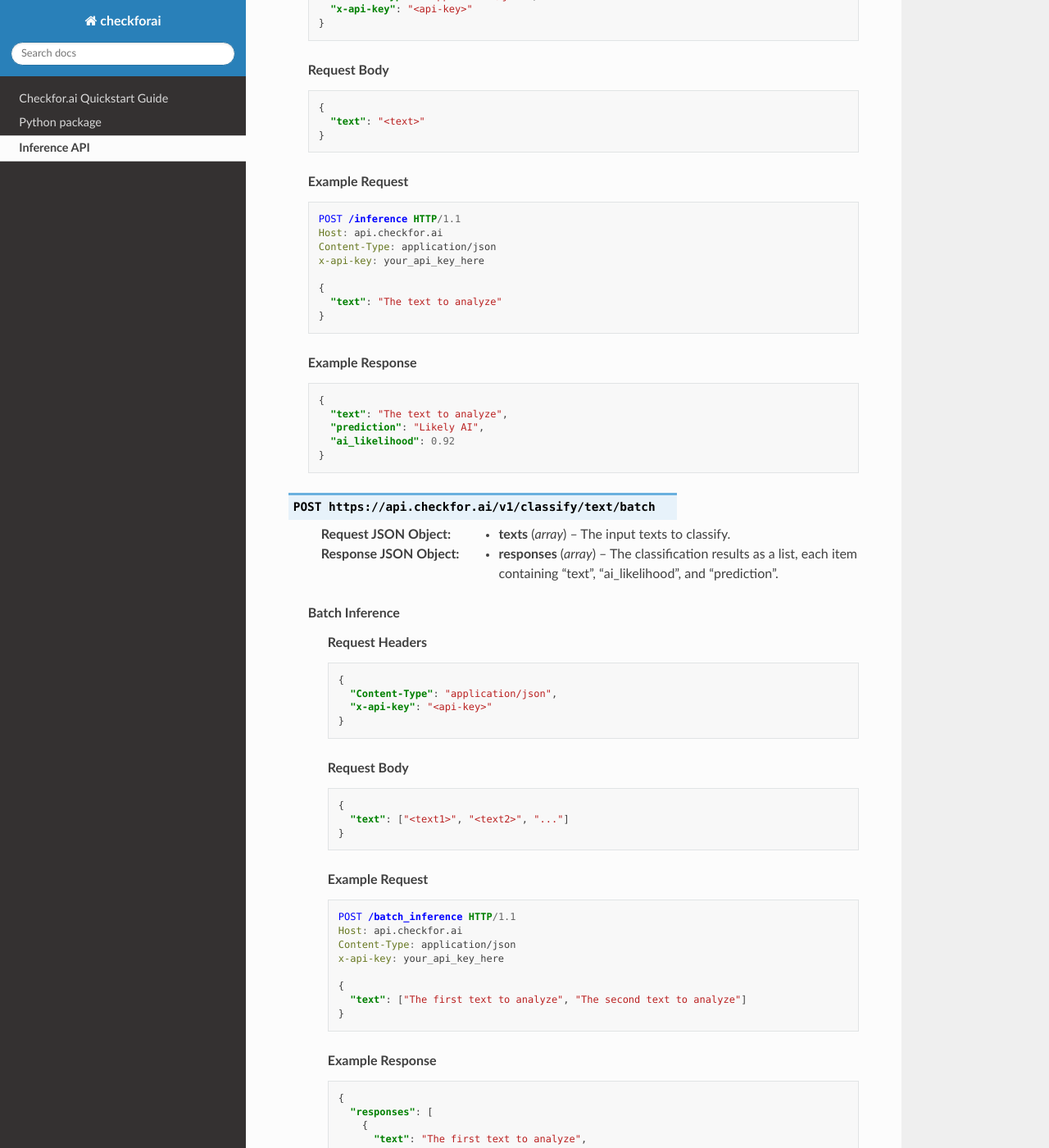
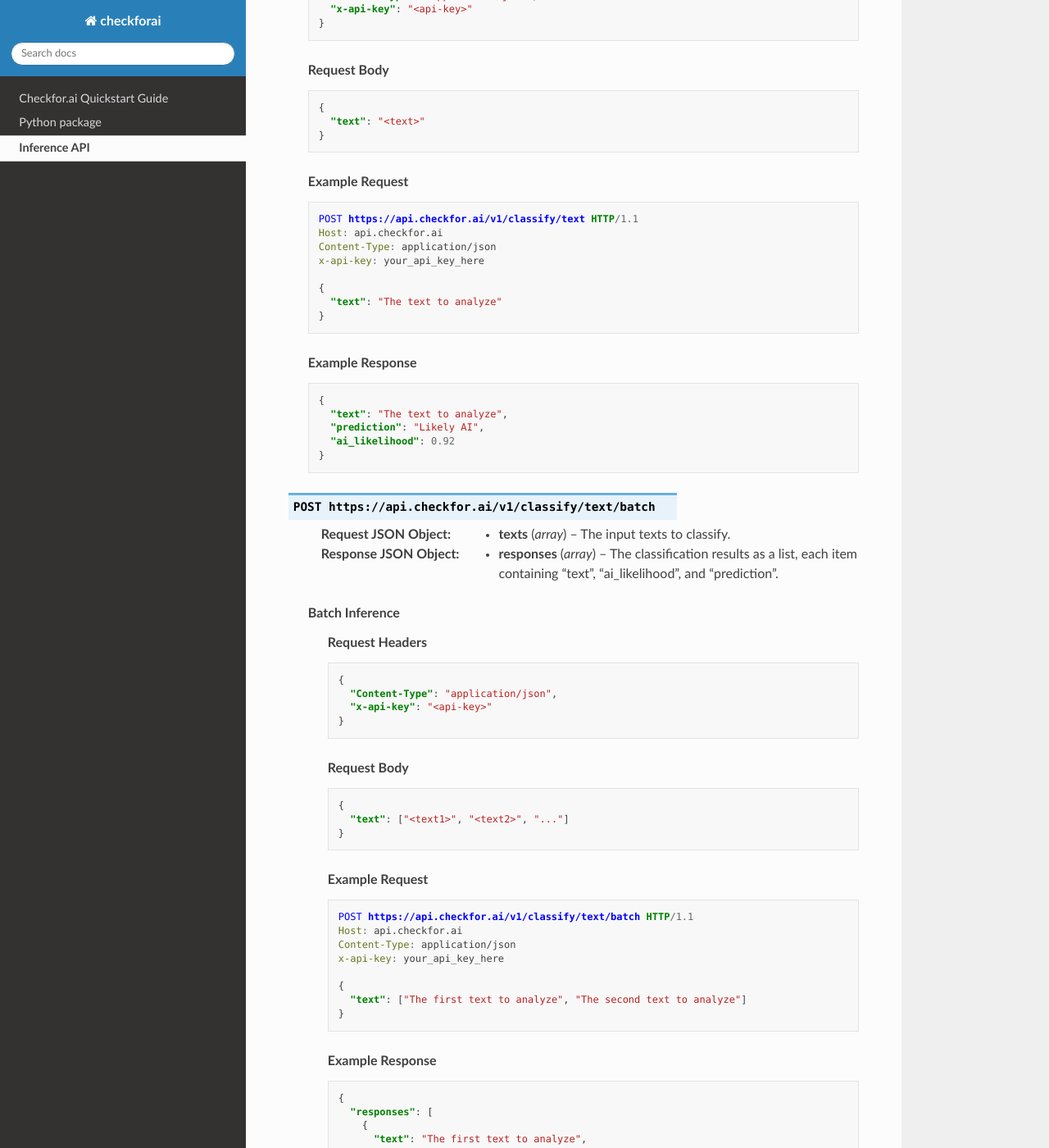
Before and after one commit to pangramlabs/pangram-sdk, a Sphinx documentation site: the page built from docs/api/rest.rst, in a window 1280 px wide and 1400 px high, scrolled down 494 px. Shown: the whole window at 82% size. Built offline with Sphinx 7.4.7 and the Read the Docs theme 2.0.0, drawn with Linux system fonts in a browser that asks for light colours.

Commit message:
update urls on rest documentation

```diff
--- a/docs/api/rest.rst
+++ b/docs/api/rest.rst
@@ -31,7 +31,7 @@ The Inference API allows you to submit text and receive a likelihood score. Use
 
   .. code-block:: http
 
-    POST /inference HTTP/1.1
+    POST https://api.checkfor.ai/v1/classify/text HTTP/1.1
     Host: api.checkfor.ai
     Content-Type: application/json
     x-api-key: your_api_key_here
@@ -78,7 +78,7 @@ The Inference API allows you to submit text and receive a likelihood score. Use
 
     .. code-block:: http
 
-      POST /batch_inference HTTP/1.1
+      POST https://api.checkfor.ai/v1/classify/text/batch HTTP/1.1
       Host: api.checkfor.ai
       Content-Type: application/json
       x-api-key: your_api_key_here
```
